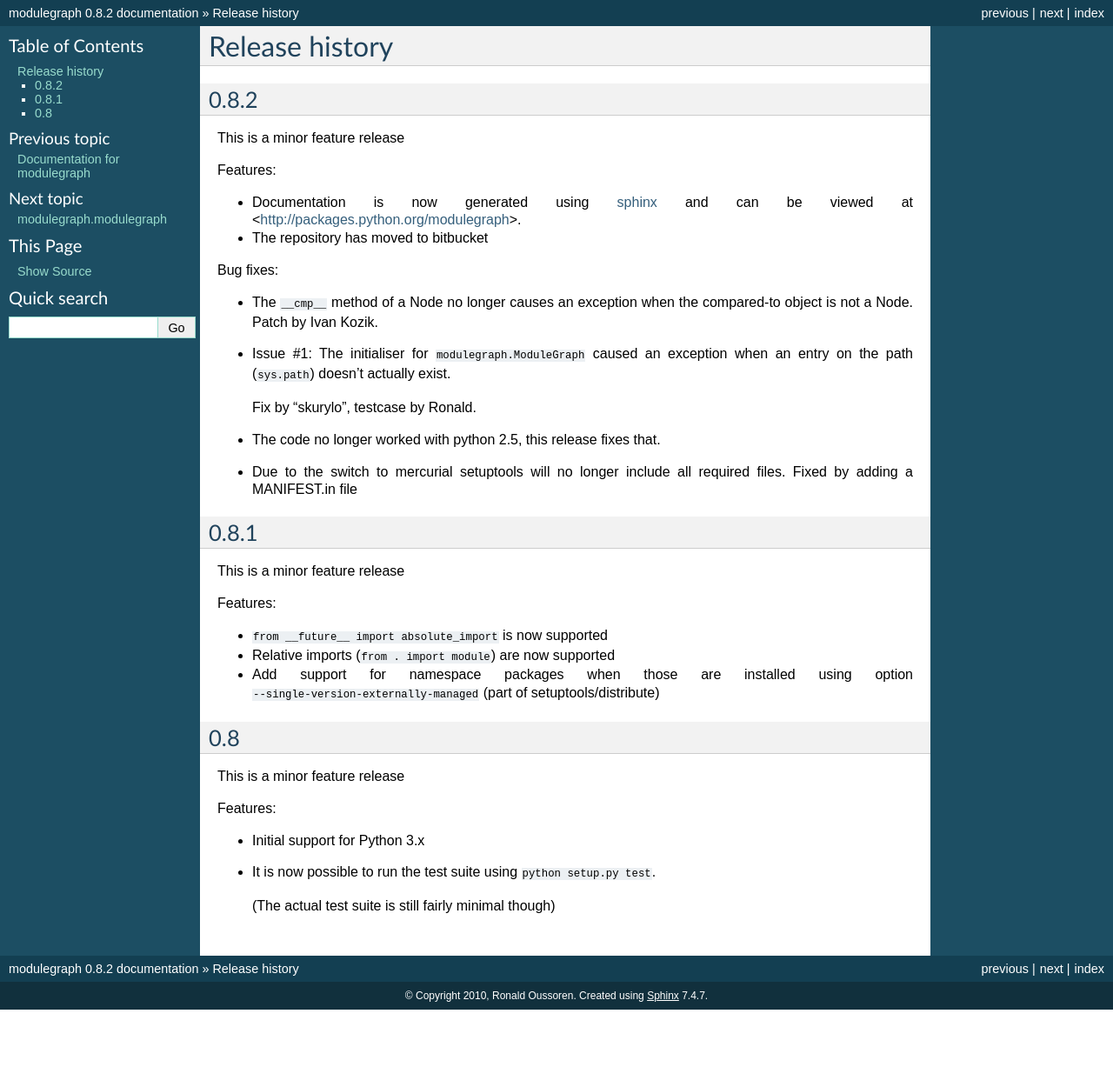
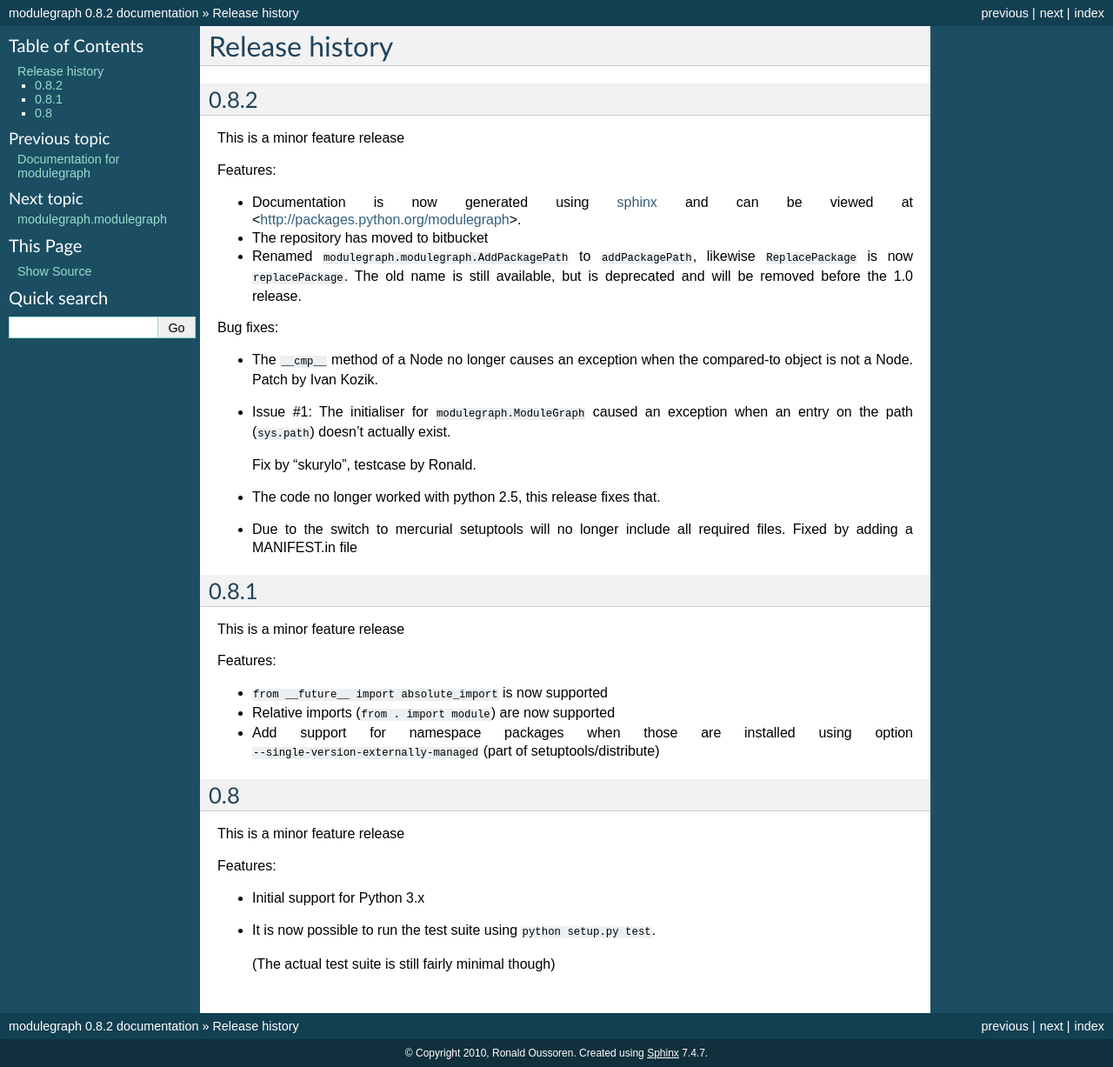
Before and after one commit to ronaldoussoren/modulegraph, a Sphinx documentation site: the page built from doc/changelog.rst, in a window 1280 px wide. Shown: the whole page at 87% size. Built offline with Sphinx 7.4.7, drawn with Linux system fonts in a browser that asks for light colours; pages that are not in the unit, such as notebooks, are missing from menus; before the commit the page ends 1161 px from its top, so only the background shows below that.

Commit message:
Document API changes

```diff
--- a/doc/changelog.rst
+++ b/doc/changelog.rst
@@ -13,6 +13,10 @@ Features:
   and can be viewed at <http://packages.python.org/modulegraph>.
 
 - The repository has moved to bitbucket
+
+- Renamed ``modulegraph.modulegraph.AddPackagePath`` to ``addPackagePath``,
+  likewise ``ReplacePackage`` is now ``replacePackage``. The old name is still
+  available, but is deprecated and will be removed before the 1.0 release.
 
 
 Bug fixes:
```
